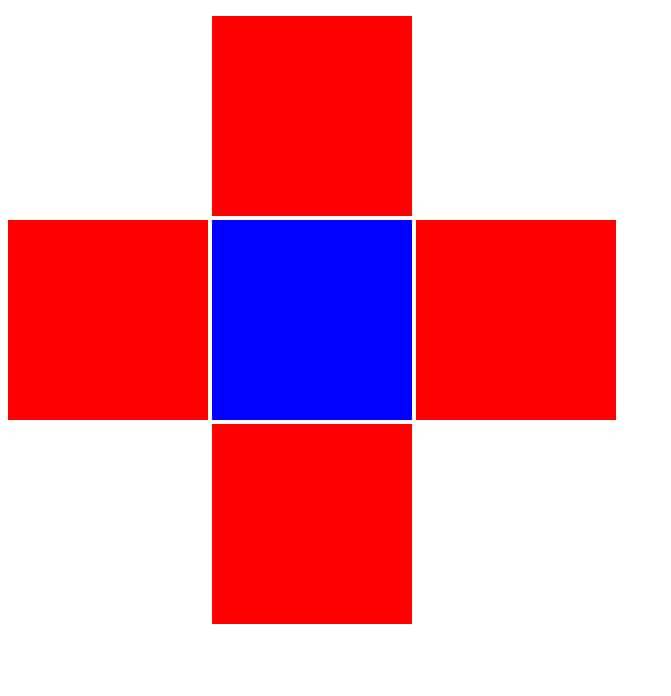
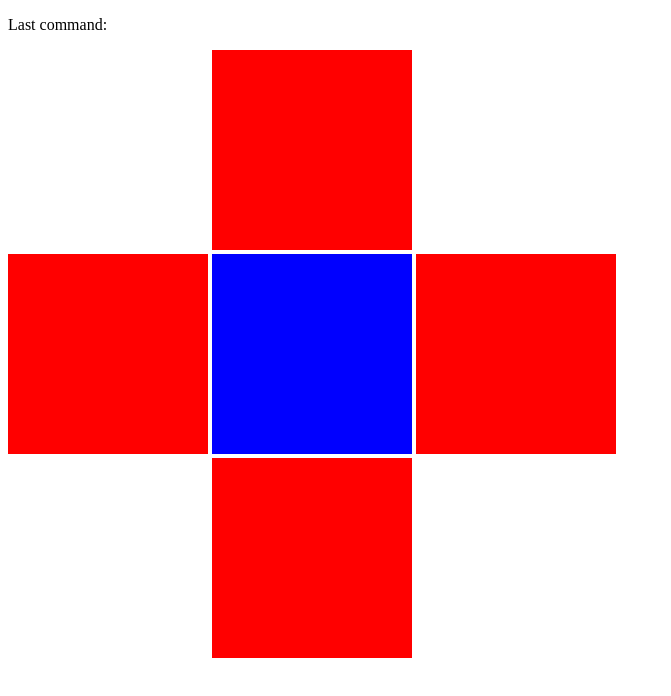
Before and after one commit to Datskalf/Datskalf.github.io, a plain HTML site: page remote/index.html in a window 1280 px wide. Shown: the whole page, without its empty margins (0-671 px from the left). Drawn offline with Linux system fonts and the light colour scheme.

Commit message:
Update index.html

```diff
--- a/remote/index.html
+++ b/remote/index.html
@@ -21,6 +21,7 @@
     <body>
         <div id="buttonGrid">
             <div class="gridrow">
+                <p>Last command: </p>
                 <p id="output"></p>
             </div>
             <div class="gridrow" id="row1">
```
